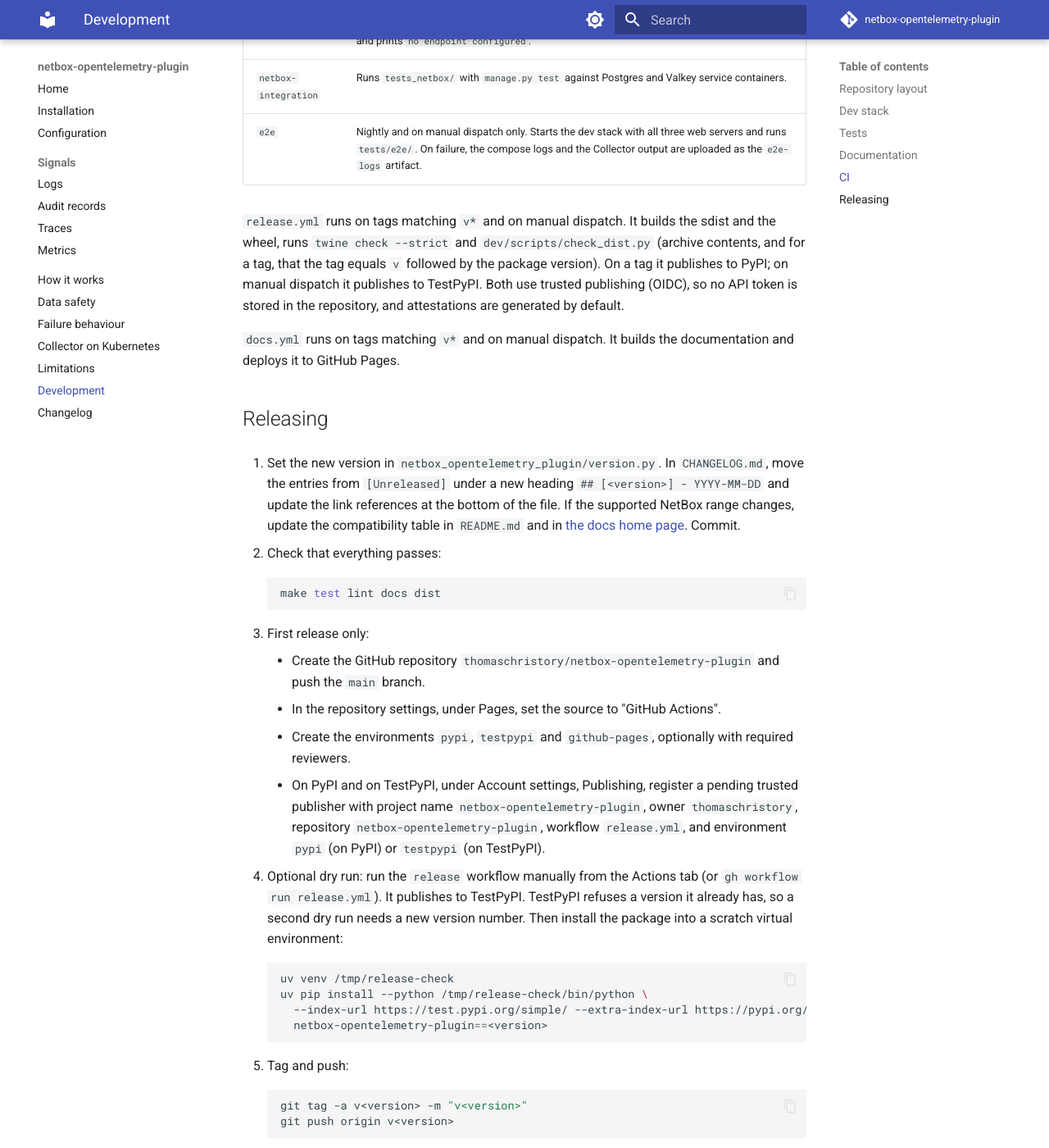
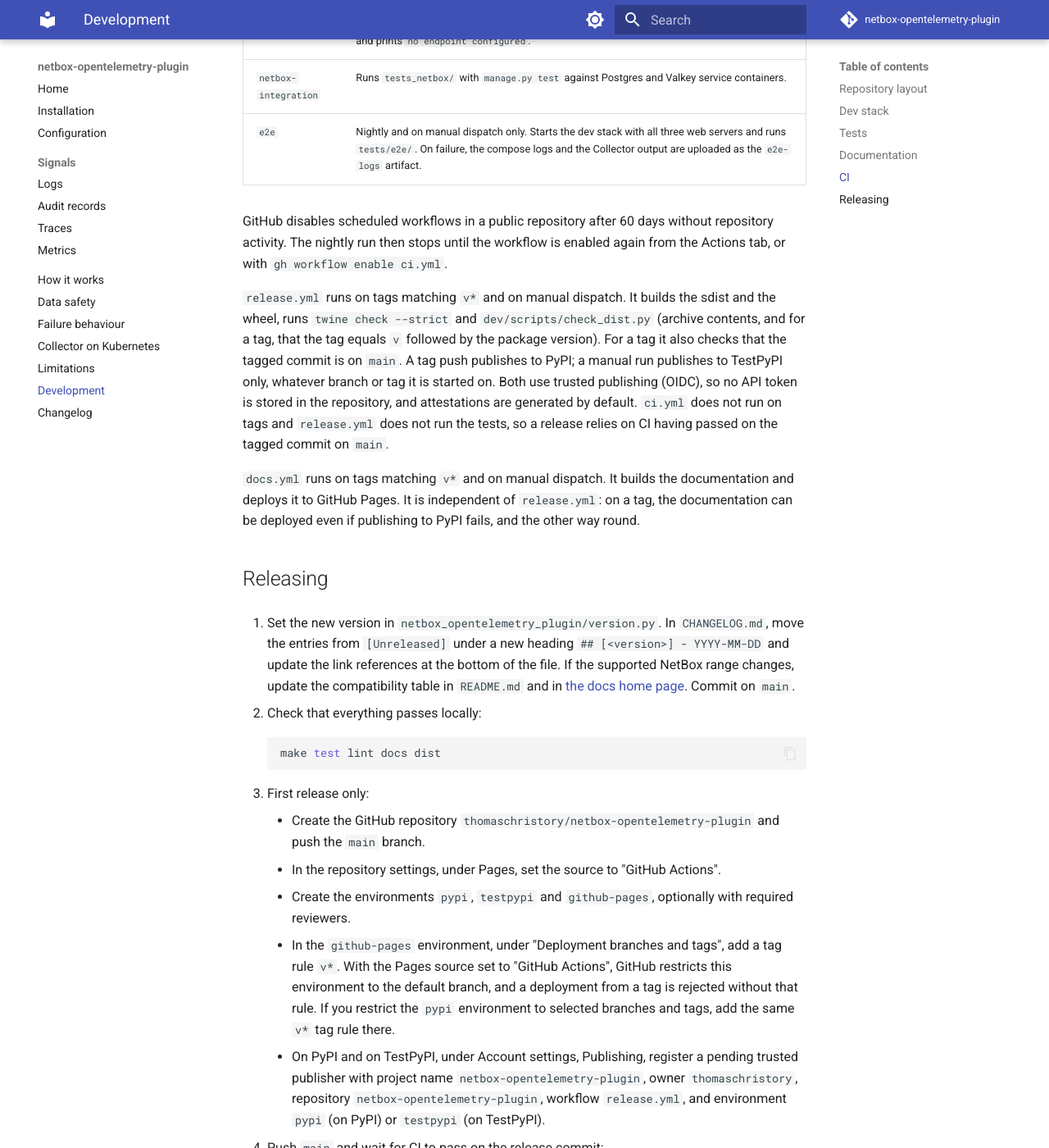
Before and after one commit to thomaschristory/netbox-opentelemetry-plugin, an MkDocs documentation site: the page built from docs/development.md, in a window 1280 px wide and 1400 px high, scrolled down 3074 px. Shown: the whole window at 82% size. Built offline with MkDocs 1.6.1 and Material for MkDocs 9.7.7, drawn with Linux system fonts in a browser that asks for light colours; comment, search, counter and statistics services are not loaded; some of the changed text lies outside the part shown.

Commit message:
Restrict PyPI publishing to tag pushes, gate releases on main, pin publish actions by SHA and extend the release checklist

````diff
--- a/docs/development.md
+++ b/docs/development.md
@@ -81,20 +81,22 @@
 | --- | --- |
 | `lint` | ruff check and format check. |
 | `unit` | Unit tests on Python 3.12, 3.13 and 3.14, with `uv sync --locked` so a stale `uv.lock` fails. |
-| `docs` | `mkdocs build --strict`. |
+| `docs` | `mkdocs build --strict` with the locked documentation dependencies. |
 | `netbox-load` | Installs NetBox from source with the plugin on Python 3.12, runs `manage.py check`, checks that the log handler is attached, and checks that a configuration without any endpoint starts and prints `no endpoint configured`. |
 | `netbox-integration` | Runs `tests_netbox/` with `manage.py test` against Postgres and Valkey service containers. |
 | `e2e` | Nightly and on manual dispatch only. Starts the dev stack with all three web servers and runs `tests/e2e/`. On failure, the compose logs and the Collector output are uploaded as the `e2e-logs` artifact. |
 
-`release.yml` runs on tags matching `v*` and on manual dispatch. It builds the sdist and the wheel, runs `twine check --strict` and `dev/scripts/check_dist.py` (archive contents, and for a tag, that the tag equals `v` followed by the package version). On a tag it publishes to PyPI; on manual dispatch it publishes to TestPyPI. Both use trusted publishing (OIDC), so no API token is stored in the repository, and attestations are generated by default.
+GitHub disables scheduled workflows in a public repository after 60 days without repository activity. The nightly run then stops until the workflow is enabled again from the Actions tab, or with `gh workflow enable ci.yml`.
 
-`docs.yml` runs on tags matching `v*` and on manual dispatch. It builds the documentation and deploys it to GitHub Pages.
+`release.yml` runs on tags matching `v*` and on manual dispatch. It builds the sdist and the wheel, runs `twine check --strict` and `dev/scripts/check_dist.py` (archive contents, and for a tag, that the tag equals `v` followed by the package version). For a tag it also checks that the tagged commit is on `main`. A tag push publishes to PyPI; a manual run publishes to TestPyPI only, whatever branch or tag it is started on. Both use trusted publishing (OIDC), so no API token is stored in the repository, and attestations are generated by default. `ci.yml` does not run on tags and `release.yml` does not run the tests, so a release relies on CI having passed on the tagged commit on `main`.
+
+`docs.yml` runs on tags matching `v*` and on manual dispatch. It builds the documentation and deploys it to GitHub Pages. It is independent of `release.yml`: on a tag, the documentation can be deployed even if publishing to PyPI fails, and the other way round.
 
 ## Releasing
 
-1. Set the new version in `netbox_opentelemetry_plugin/version.py`. In `CHANGELOG.md`, move the entries from `[Unreleased]` under a new heading `## [<version>] - YYYY-MM-DD` and update the link references at the bottom of the file. If the supported NetBox range changes, update the compatibility table in `README.md` and in [the docs home page](index.md#compatibility). Commit.
+1. Set the new version in `netbox_opentelemetry_plugin/version.py`. In `CHANGELOG.md`, move the entries from `[Unreleased]` under a new heading `## [<version>] - YYYY-MM-DD` and update the link references at the bottom of the file. If the supported NetBox range changes, update the compatibility table in `README.md` and in [the docs home page](index.md#compatibility). Commit on `main`.
 
-2. Check that everything passes:
+2. Check that everything passes locally:
 
     ```bash
     make test lint docs dist
@@ -105,9 +107,26 @@
     - Create the GitHub repository `thomaschristory/netbox-opentelemetry-plugin` and push the `main` branch.
     - In the repository settings, under Pages, set the source to "GitHub Actions".
     - Create the environments `pypi`, `testpypi` and `github-pages`, optionally with required reviewers.
+    - In the `github-pages` environment, under "Deployment branches and tags", add a tag rule `v*`. With the Pages source set to "GitHub Actions", GitHub restricts this environment to the default branch, and a deployment from a tag is rejected without that rule. If you restrict the `pypi` environment to selected branches and tags, add the same `v*` tag rule there.
     - On PyPI and on TestPyPI, under Account settings, Publishing, register a pending trusted publisher with project name `netbox-opentelemetry-plugin`, owner `thomaschristory`, repository `netbox-opentelemetry-plugin`, workflow `release.yml`, and environment `pypi` (on PyPI) or `testpypi` (on TestPyPI).
 
-4. Optional dry run: run the `release` workflow manually from the Actions tab (or `gh workflow run release.yml`). It publishes to TestPyPI. TestPyPI refuses a version it already has, so a second dry run needs a new version number. Then install the package into a scratch virtual environment:
+4. Push `main` and wait for CI to pass on the release commit:
+
+    ```bash
+    git push origin main
+    gh run list --workflow ci.yml --branch main --limit 1
+    gh run watch <run-id> --exit-status
+    ```
+
+    Optionally, run the full CI including the `e2e` job on `main` and wait for it the same way:
+
+    ```bash
+    gh workflow run ci.yml --ref main
+    ```
+
+    Only tag a commit that is on `main` and has a green CI run. The release workflow refuses a tag whose commit is not on `main`.
+
+5. Optional dry run: run the `release` workflow manually on `main` (`gh workflow run release.yml --ref main`, or from the Actions tab). It publishes to TestPyPI only. TestPyPI refuses a version it already has, so a second dry run needs a new version number. Then install the package into a scratch virtual environment:
 
     ```bash
     uv venv /tmp/release-check
@@ -116,19 +135,17 @@
       netbox-opentelemetry-plugin==<version>
     ```
 
-5. Tag and push:
+6. Tag the release commit on `main` and push the tag:
 
     ```bash
     git tag -a v<version> -m "v<version>"
     git push origin v<version>
     ```
 
-    The tag starts `release.yml`, which builds, checks, and publishes to PyPI with attestations, and `docs.yml`, which deploys the documentation.
+    The tag starts `release.yml`, which checks, builds, and publishes to PyPI with attestations, and `docs.yml`, which deploys the documentation.
 
-6. Create the GitHub release:
+7. Create the GitHub release with the CHANGELOG section of the version as notes. Copy that section (without its heading) into a file, then:
 
     ```bash
-    gh release create v<version> --notes-from-tag
+    gh release create v<version> --title v<version> --notes-file <notes-file>
     ```
-
-    Or pass the CHANGELOG section as notes with `--notes-file`.
````
Also changed, not shown: 3 other files.
